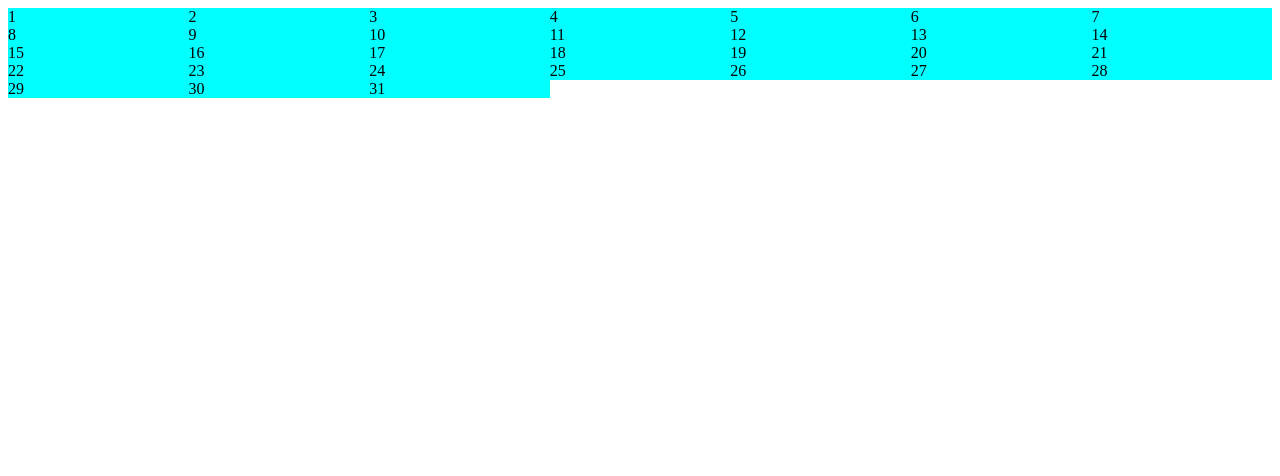
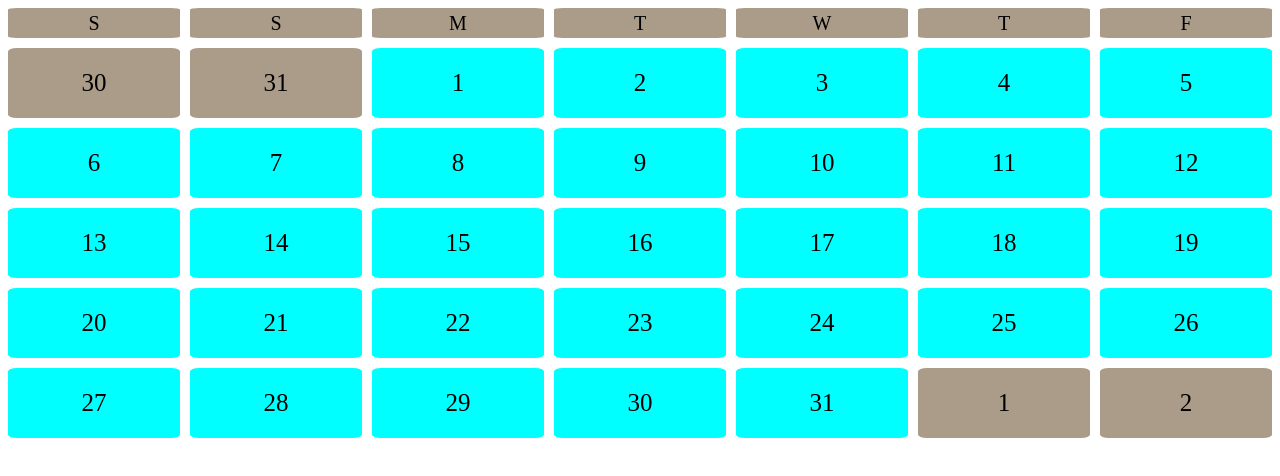
Before and after one commit to ahadakash/mile-2-new, a plain HTML site: page calender.html in a window 1280 px wide. Drawn offline with Linux system fonts and the light colour scheme.

Commit message:
calendar added

```diff
--- a/calender.html
+++ b/calender.html
@@ -10,19 +10,48 @@
         .container {
             display: grid;
             grid-template-columns: repeat(7, 1fr);
+            grid-template-rows: 30px repeat(5, 1fr);
+            row-gap: 10px;
+            column-gap: 10px;
 
         }
 
+        .day {
+            display: flex;
+            justify-content: center;
+            align-items: center;
+            background-color: rgb(171, 156, 137);
+            font-size: 20px;
+            border-radius: 5%;
+        }
+
         .date {
+            background-color: aqua;
             display: flex;
-            background-color: aqua;
+            justify-content: center;
+            height: 70px;
+            align-items: center;
+            font-size: 25px;
+            border-radius: 5%;
+        }
 
+        .other-day {
+            background-color: rgb(171, 156, 137);
         }
     </style>
 </head>
 
 <body>
     <div class="container">
+        <div class="day">S</div>
+        <div class="day">S</div>
+        <div class="day">M</div>
+        <div class="day">T</div>
+        <div class="day">W</div>
+        <div class="day">T</div>
+        <div class="day">F</div>
+        <div class="date other-day">30</div>
+        <div class="date other-day">31</div>
         <div class="date">1</div>
         <div class="date">2</div>
         <div class="date">3</div>
@@ -54,6 +83,8 @@
         <div class="date">29</div>
         <div class="date">30</div>
         <div class="date">31</div>
+        <div class="date other-day">1</div>
+        <div class="date other-day">2</div>
     </div>
 </body>
 
```
